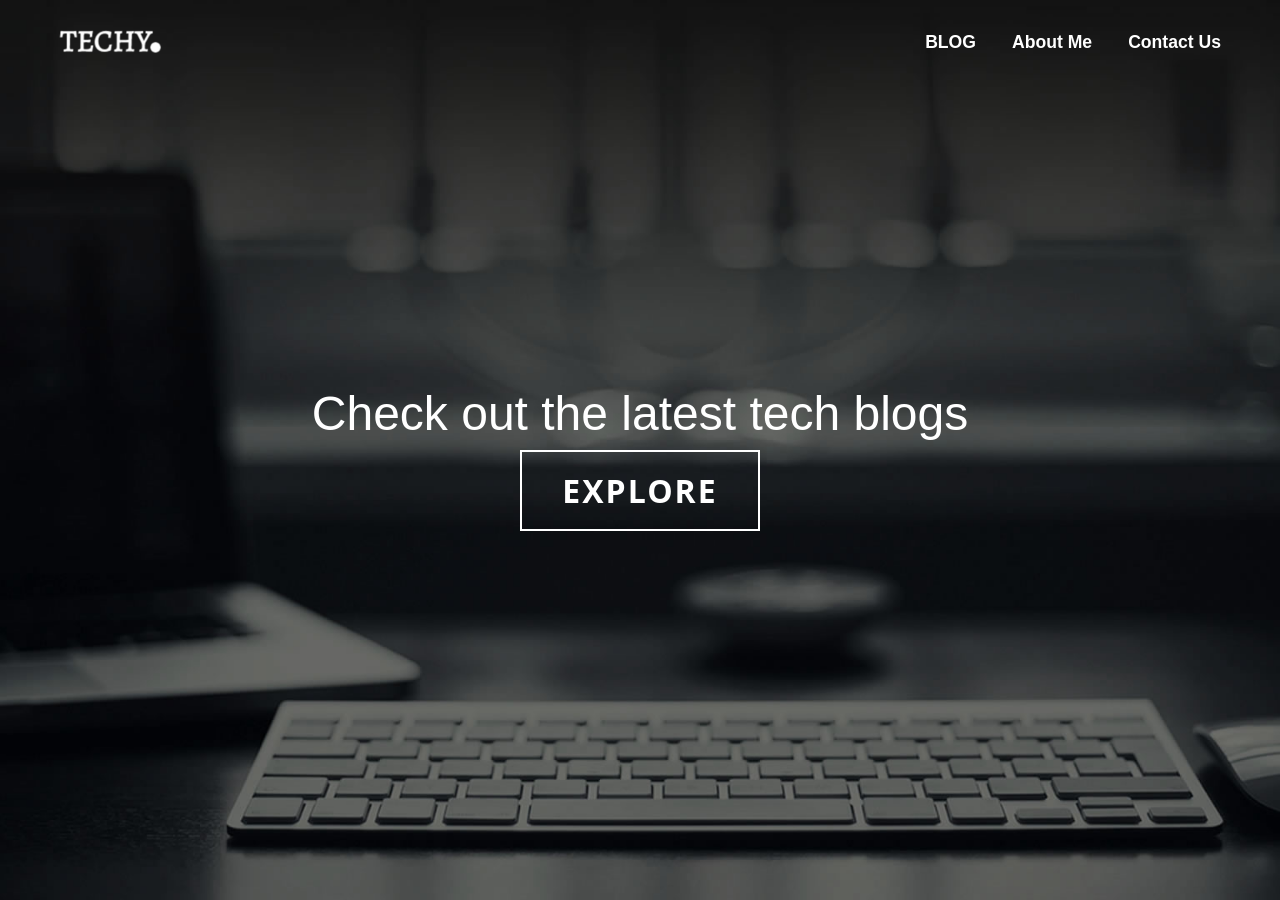
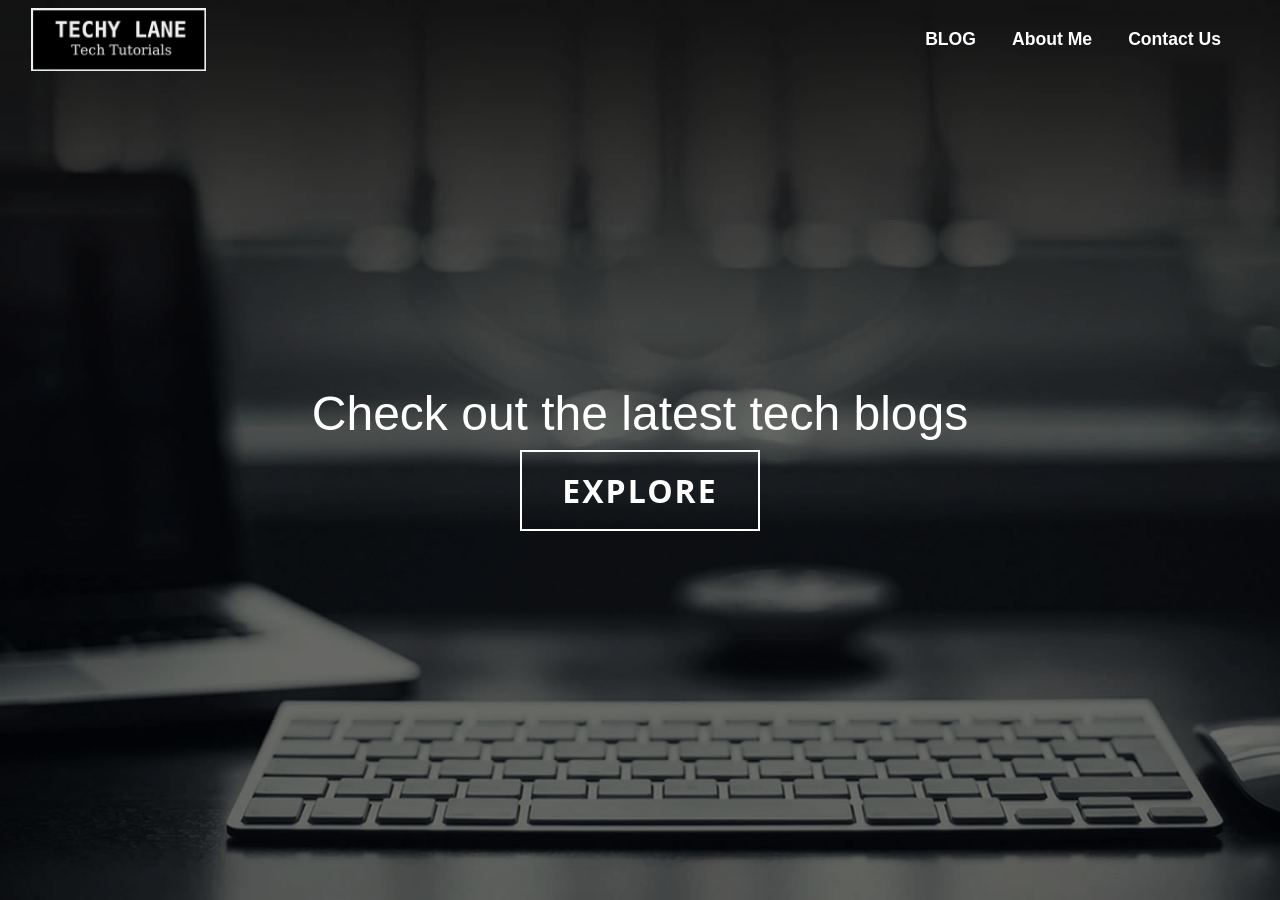
Before and after one commit to techypoint/techypoint.github.io, a Jekyll site: the page built from index.markdown, in a window 1280 px wide and 900 px high. Built offline with Jekyll 4.4.1, drawn with Linux system fonts in a browser that asks for light colours; comment, search, counter and statistics services are not loaded.

Commit message:
changes done to show techylane logo

```diff
--- a/_includes/header.html
+++ b/_includes/header.html
@@ -1,6 +1,6 @@
 <nav class="navbar navbar-expand-md navbar-dark fixed-top" id="mainNav">
   <div class="container-fluid">
-    <a class="navbar-brand" href="/#"><img alt="techylane logo" src="{{ "/assets/img/logo_white.png" | prepend: site.url}}"></a>
+    <a class="navbar-brand" href="/#"><img alt="techylane logo" src="{{ "/assets/img/logo.jpg" | prepend: site.url}}"></a>
     <button class="navbar-toggler" type="button" data-toggle="collapse" data-target="#navbarResponsive">
       <span class="navbar-toggle-icon"><i class="fa fa-bars fa-1x"></i></span>
     </button>
--- a/assets/css/style.css
+++ b/assets/css/style.css
@@ -133,7 +133,7 @@ margin-bottom: 20px;
   padding-bottom: 0;
 }
 .navbar-brand img{
-  width: 150px;
+  width: 175px;
 }
 
 #mainNav.navbar-scrolled {
```
Also changed, not shown: assets/img/logo.jpg (added).
